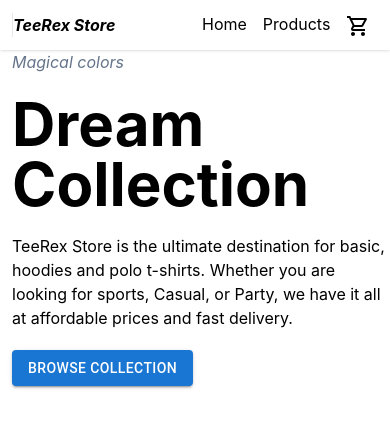
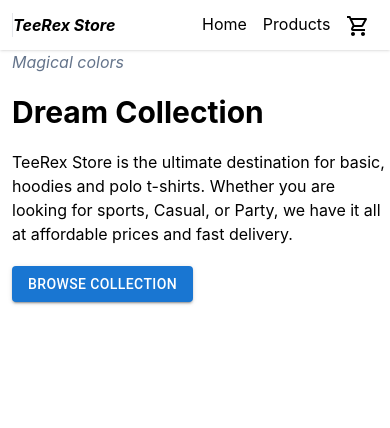
Before and after one commit to Anush79/mini-ecomm, a React (Create React App) app: page / in a window 390 px wide. Shown: the top 428 px of the page. Built offline with nearby package versions, Linux system fonts and the light colour scheme.

Commit message:
Style fix

```diff
--- a/src/pages/Home.jsx
+++ b/src/pages/Home.jsx
@@ -5,10 +5,10 @@
   const navigate = useNavigate();
   return (
     <>
-      <div className="grid lg:grid-cols-2 items-center justify-center text-left ">
+      <div className="grid md:grid-cols-2 items-center justify-center text-left ">
         <div className="flex flex-col gap-5 items-start pl-3">
           <span className="italic text-slate-500">Magical colors</span>
-          <p className="text-6xl font-bold">
+          <p className="lg:text-6xl  md: text-3xl font-bold">
             Dream Collection
           </p>
           <p>
```
Also changed, not shown: src/components/Details.jsx (+0 -13 lines), src/components/ProductsCard.jsx (+17 -19 lines).
